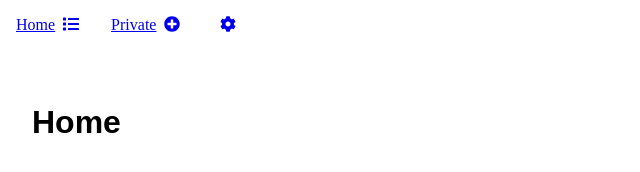
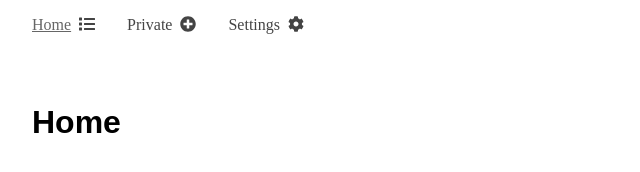
Before and after one commit to hannasoderstromdev/another-webpack-react-starter, a React app: page / in a window 1280 px wide. Shown: the whole page, without its empty margins (0-640 px from the left). Built offline with nearby package versions, Linux system fonts and the light colour scheme.

Commit message:
style: links

```diff
--- a/src/components/organisms/Navigation/Navigation.js
+++ b/src/components/organisms/Navigation/Navigation.js
@@ -12,19 +12,33 @@ const Navigation = () => (
   <nav className={styles.nav} data-testid="main-navigation">
     <ul>
       <li>
-        <NavLink exact isActive={isActive.bind(this, '/')} to="/">
+        <NavLink
+          activeClassName={styles.active}
+          exact
+          isActive={isActive.bind(this, '/')}
+          to="/"
+        >
           <span>Home</span>
           <Icon icon={['fas', 'list']} iconsize="1.8rem" />
         </NavLink>
       </li>
       <li>
-        <NavLink isActive={isActive.bind(this, '/private')} to="/private">
+        <NavLink
+          activeClassName={styles.active}
+          isActive={isActive.bind(this, '/private')}
+          to="/private"
+        >
           <span>Private</span>
           <Icon icon={['fas', 'plus-circle']} iconsize="1.8rem" />
         </NavLink>
       </li>
       <li>
-        <NavLink to="/settings">
+        <NavLink
+          activeClassName={styles.active}
+          isActive={isActive.bind(this, '/private')}
+          to="/settings"
+        >
+          <span>Settings</span>
           <Icon icon={['fas', 'cog']} iconsize="1.8rem" />
         </NavLink>
       </li>
--- a/src/components/organisms/Navigation/navigation.module.scss
+++ b/src/components/organisms/Navigation/navigation.module.scss
@@ -3,12 +3,25 @@
 
   ul {
     padding: 0;
-    margin: 0;
+    margin: 0 1rem;
     display: flex;
+    align-items: center;
     list-style-type: none;
 
     li {
       margin: 1rem;
+
+      a {
+        color: #444;
+        text-decoration: none;
+      }
+
+      a.active {
+        span {
+          color: #666;
+          text-decoration: underline;
+        }
+      }
 
       svg {
         margin-left: 0.5rem;
```
